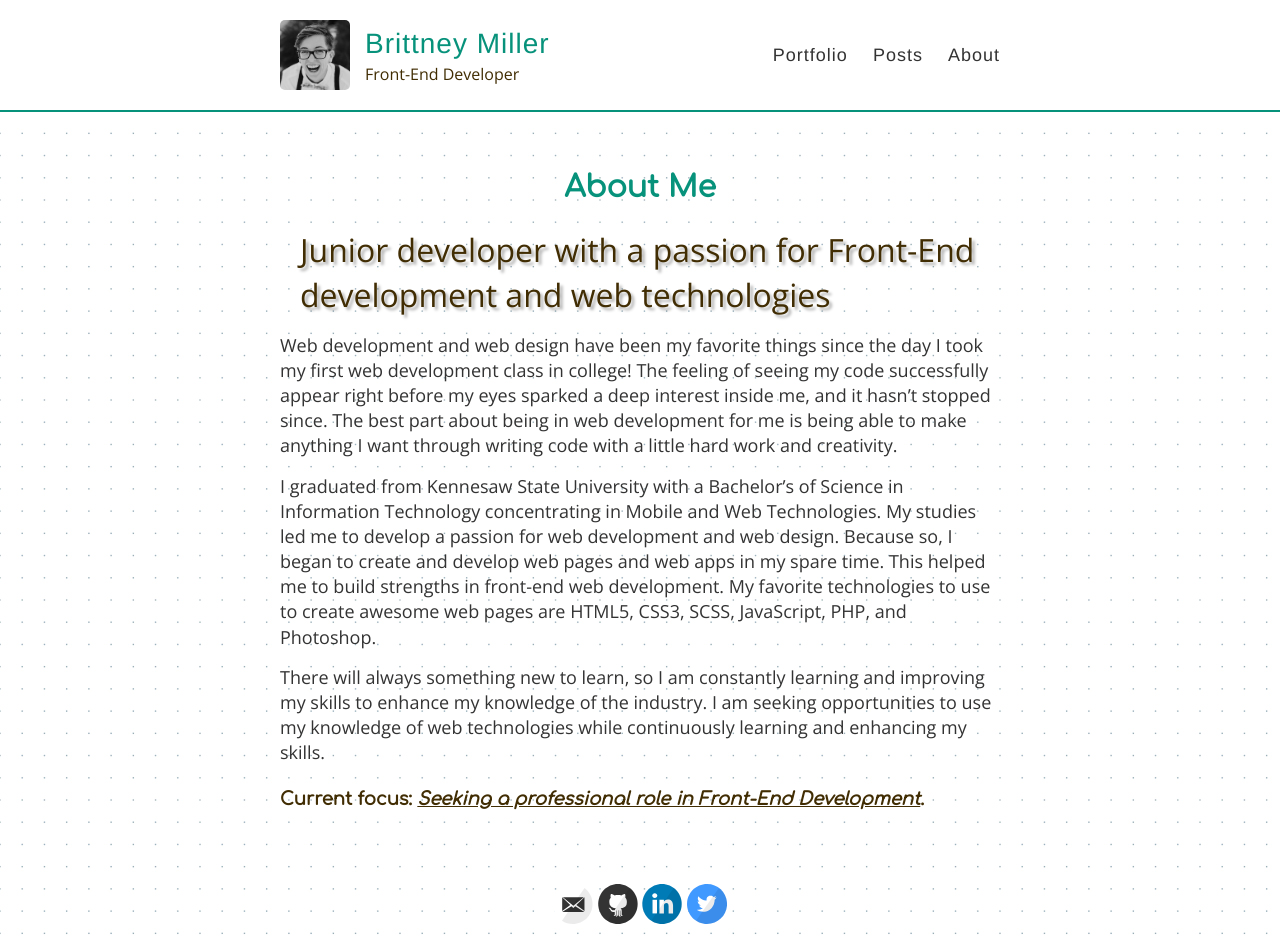
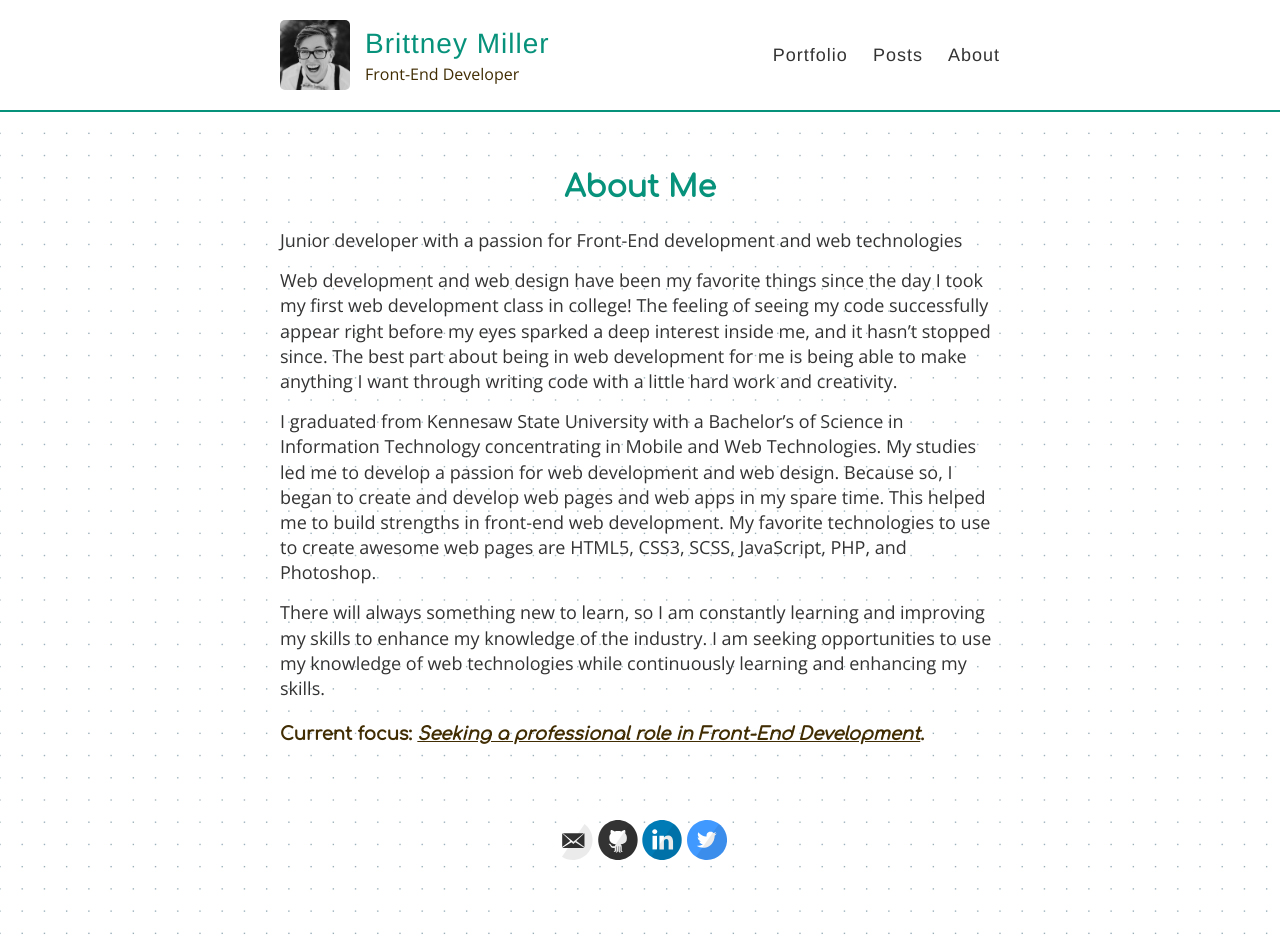
Before and after one commit to brittney092289/brittney092289.github.io, a Jekyll site: the page built from about.md, in a window 1280 px wide. Built offline with Jekyll 4.4.1, drawn with Linux system fonts in a browser that asks for light colours.

Commit message:
Update about.md

```diff
--- a/about.md
+++ b/about.md
@@ -6,7 +6,7 @@ permalink: /about/
 
 <h1>About Me</h1>
 
-<blockquote><p>Junior developer with a passion for Front-End development and web technologies</p></blockquote>
+<p class="blockquote">Junior developer with a passion for Front-End development and web technologies</p>
 
 Web development and web design have been my favorite things since the day I took my first web development class in college! The feeling of seeing my code successfully appear right before my eyes sparked a deep interest inside me, and it hasn’t stopped since. The best part about being in web development for me is being able to make anything I want through writing code with a little hard work and creativity.
 
```
